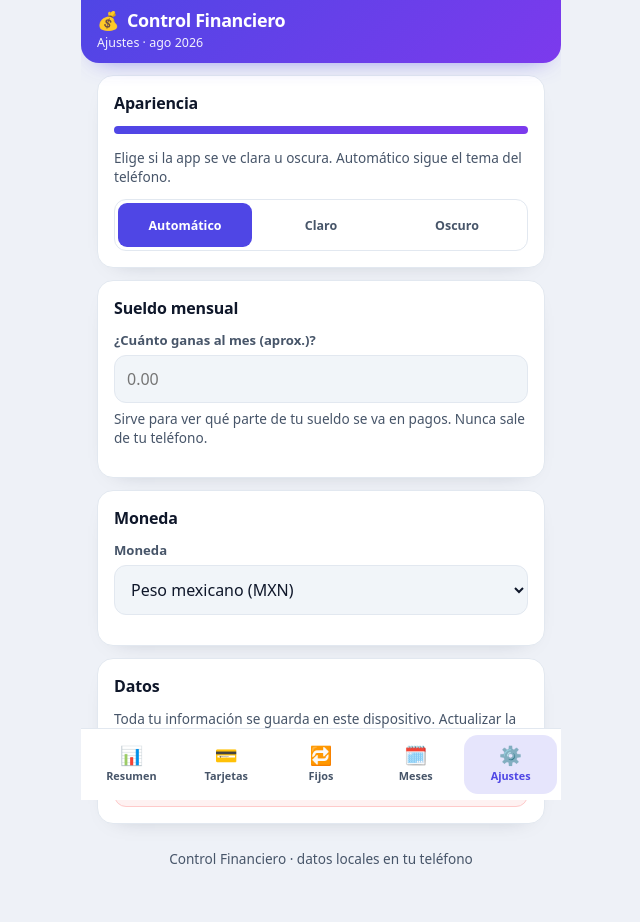
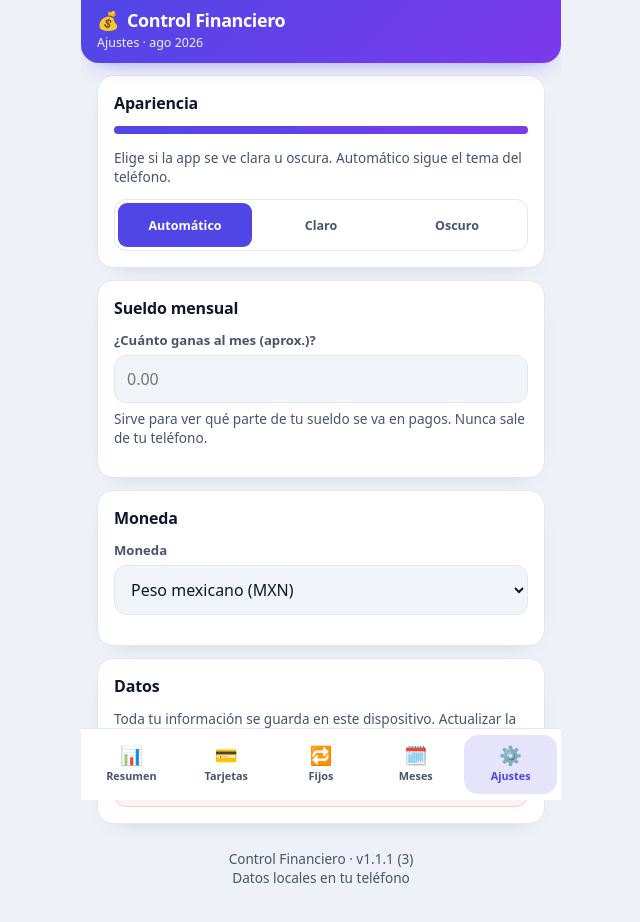
Before and after one commit to Orusuko/controlDeGastos, a React (Vite) app: page / in a window 1280 px wide. Both pictures are taken after a click on the button "Ajustes". Shown: the top 922 px of the page, without its empty margins (319-959 px from the left). Built offline with nearby package versions, Linux system fonts and the light colour scheme.

Commit message:
Mostrar v1.1.1 en Ajustes y subir versionCode a 3
Android reconoce la actualización encima de los APK 1.0 y 1.1. La clave de
persistencia control-financiero:v1 no cambia.

Co-authored-by: josue.orozco6281 <josue.orozco6281@gmail.com>

```diff
--- /dev/null
+++ b/src/lib/appVersion.ts
@@ -0,0 +1,3 @@
+/** Visible en Ajustes. Debe coincidir con android/app/build.gradle. */
+export const APP_VERSION_NAME = "1.1.1";
+export const APP_VERSION_CODE = 3;
--- a/src/pages/SettingsPage.tsx
+++ b/src/pages/SettingsPage.tsx
@@ -1,6 +1,7 @@
 import { useId, useState } from "react";
 import { useFinanceStore } from "../store/useFinanceStore";
 import { formatCurrency } from "../lib/format";
+import { APP_VERSION_CODE, APP_VERSION_NAME } from "../lib/appVersion";
 import { ConfirmDialog } from "../components/ConfirmDialog";
 import type { ThemePreference } from "../types";
 
@@ -129,7 +130,9 @@ export function SettingsPage() {
       </div>
 
       <p className="muted" style={{ textAlign: "center" }}>
-        Control Financiero · datos locales en tu teléfono
+        Control Financiero · v{APP_VERSION_NAME} ({APP_VERSION_CODE})
+        <br />
+        Datos locales en tu teléfono
       </p>
 
       {confirmReset && (
```
Also changed, not shown: 3 other files (tests, documents, lock files or other folders).
